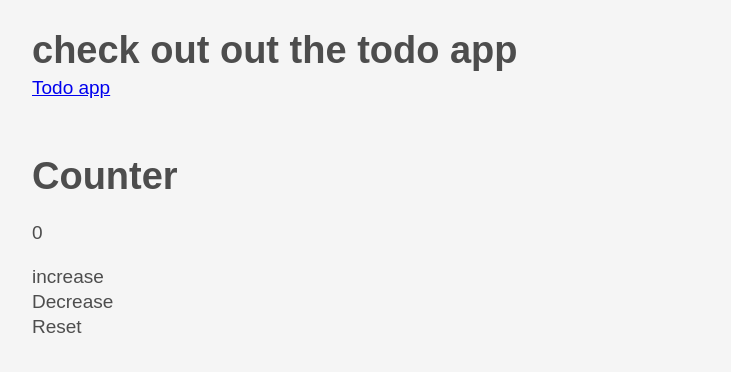
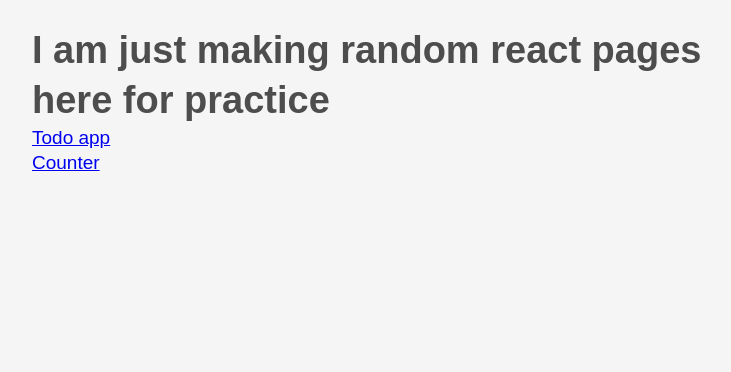
Before and after one commit to miketillman95/random-applications, a React (Vite) app: page / in a window 1280 px wide. Shown: the top 372 px of the page, without its empty margins (268-999 px from the left). Built offline with nearby package versions, Linux system fonts and the light colour scheme.

Commit message:
linked page

```diff
--- a/src/HomePage.jsx
+++ b/src/HomePage.jsx
@@ -1,36 +1,20 @@
 import React from "react";
 import { Link } from "react-router-dom";
 import { useState } from "react";
+import './Css/HomePage.css'
 
 
 const HomePage = () => {
-const [count, setCount] = useState(0)
 
-const handleDecrement =() =>{
-    if(count <= 0) {
-        alert('Count cant go below 0')
-        setCount(0)
 
-    } else {
-        setCount(count -1)
-    }
-}
 
     return (
     <>
-        <h1 className="todo-title"> check out out the todo app</h1>
+        <h1 className="todo-title"> I am just making random react pages here for practice</h1>
         <div className="product-link">
-            <Link to='/todoApp'> Todo app</Link>
+            <Link to='/todoApp'> Todo app</Link> <br/>
+            <Link to='/counter'>Counter</Link>
         </div>
-        <br/>
-        <div className="state-counter">
-            <h1> Counter</h1>
-            <p>{count}</p>
-            <button onClick={() => setCount(count + 1)}> increase</button><br/>
-            <button onClick={() => handleDecrement()}> Decrease </button><br/>
-            <button onClick={() => setCount(0)}> Reset</button>
-        </div>
-        <br/>
 
 
     </>
```
Also changed, not shown: src/Pages/Counter.jsx (added, +30 -0 lines), src/Css/HomePage.css (added).
